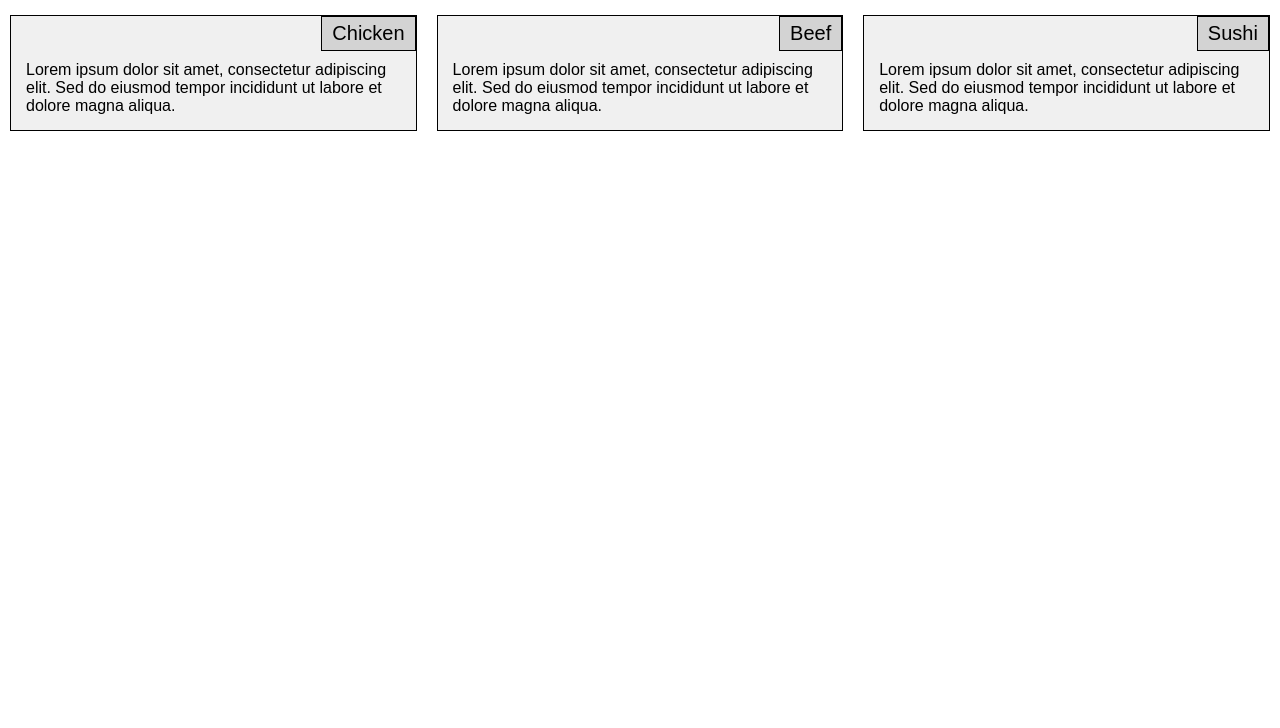
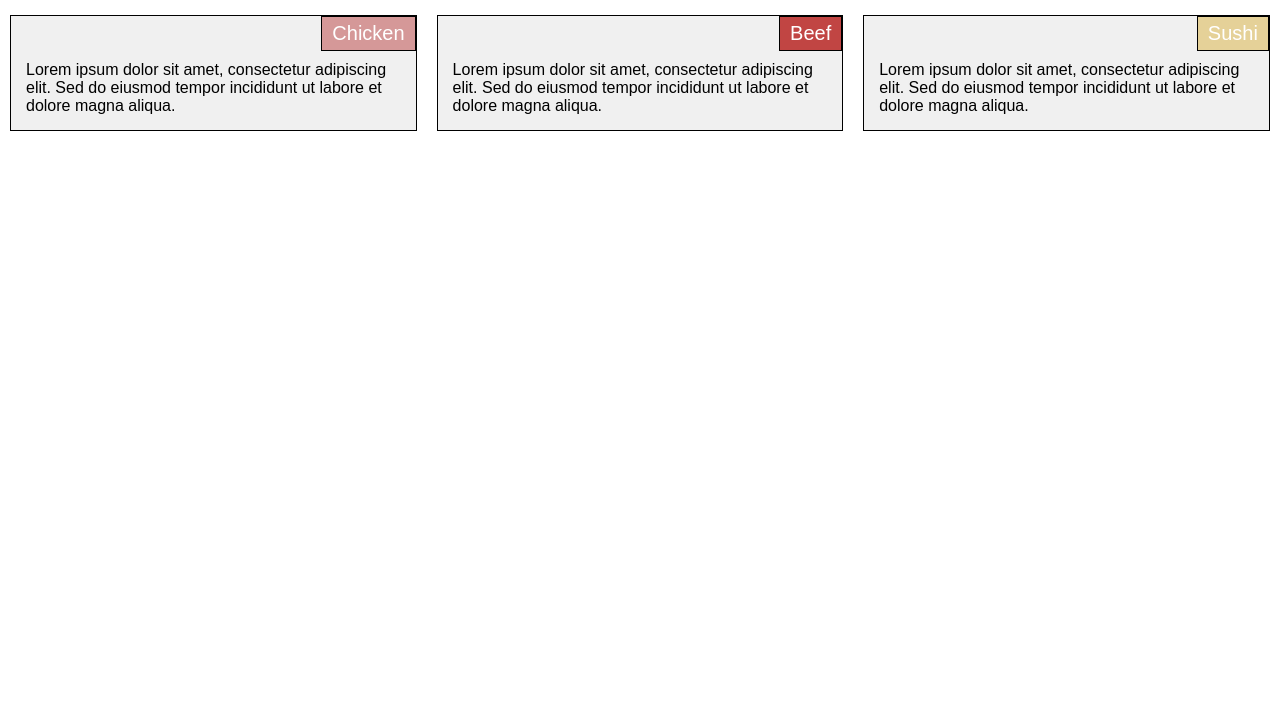
Before and after one commit to aminemrn/coursera-web-development, a plain HTML site: page index.html in a window 1280 px wide. Shown: the part 72-800 px from the top of the page. Drawn offline with Linux system fonts and the light colour scheme.

Commit message:
Update styles.css

```diff
--- a/css/styles.css
+++ b/css/styles.css
@@ -33,12 +33,25 @@ h1 {
   right: 0;
   padding: 5px 10px;
   border: 1px solid black;
-  background-color: #d3d3d3;
   font-size: 125%;
+  color: white; /* Set text color to white for better contrast */
 }
 
 p {
   margin-top: 30px;
+}
+
+/* Assign unique background colors to each title */
+#chicken {
+  background-color: #d59898; /* Light red */
+}
+
+#beef {
+  background-color: #c14543; /* Dark red */
+}
+
+#sushi {
+  background-color: #e5d198; /* Light yellow */
 }
 
 /* Desktop View */
@@ -64,3 +77,4 @@ p {
     width: calc(100% - 20px);
   }
 }
+}
```
